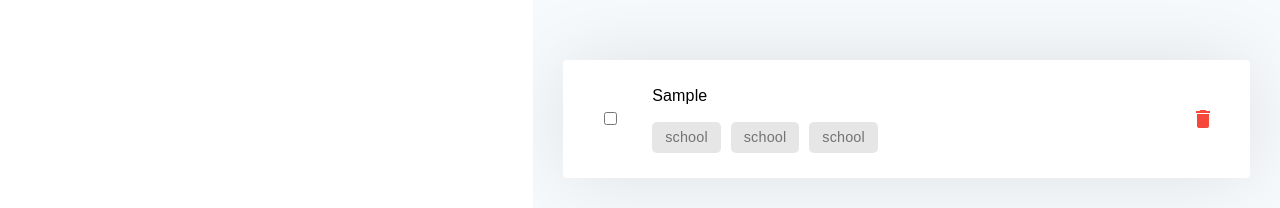
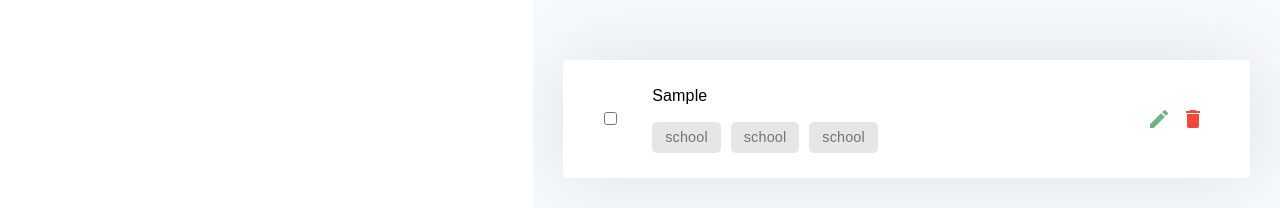
Before and after one commit to daniszaidan/Zero-List, a React (Create React App) app: page / in a window 1280 px wide. Both pictures are taken after typing "Sample" into the empty fields and a click on the button "Add New Todo". Shown: the top 208 px of the page. Built offline with nearby package versions, Linux system fonts and the light colour scheme.

Commit message:
Add edit button

```diff
--- a/src/App.css
+++ b/src/App.css
@@ -139,12 +139,21 @@ form .form-input input:valid ~ label{
 form .form-input input:focus{
 	border-bottom: 2px solid #1a73e8;
 }
+.edit-button{
+  color: #74B087;
+  transition: all .3s;
+  margin-right: 10px;
+}
 .delete-button{
   color: #F5473A;
   transition: all .3s;
 }
 .delete-button:hover {
     color: #da190b;
+    cursor: pointer;
+}
+.edit-button:hover {
+    color: #49835c;
     cursor: pointer;
 }
 
--- a/src/TodoList.js
+++ b/src/TodoList.js
@@ -12,7 +12,7 @@ export default class TodoList extends Component {
                         <div className='col-1 col-s-12 d-flex flex-center'>
                             <input type="checkbox" />
                         </div>
-                        <div className='col-10 col-s-12 list-frame'>
+                        <div className='col-9 col-s-12 list-frame'>
                             <div className="title-frame">
                                 <p>{item.title}</p>
                             </div>
@@ -22,7 +22,8 @@ export default class TodoList extends Component {
                                 <div className="tag">school</div>
                             </div>
                         </div>
-                        <div className='col-1 col-s-12 d-flex flex-center'>
+                        <div className='col-2 col-s-12 d-flex flex-center'>
+                            <i className="material-icons edit-button">edit</i>
                             <i className="material-icons delete-button">delete</i>
                         </div>
                     </div>
```
